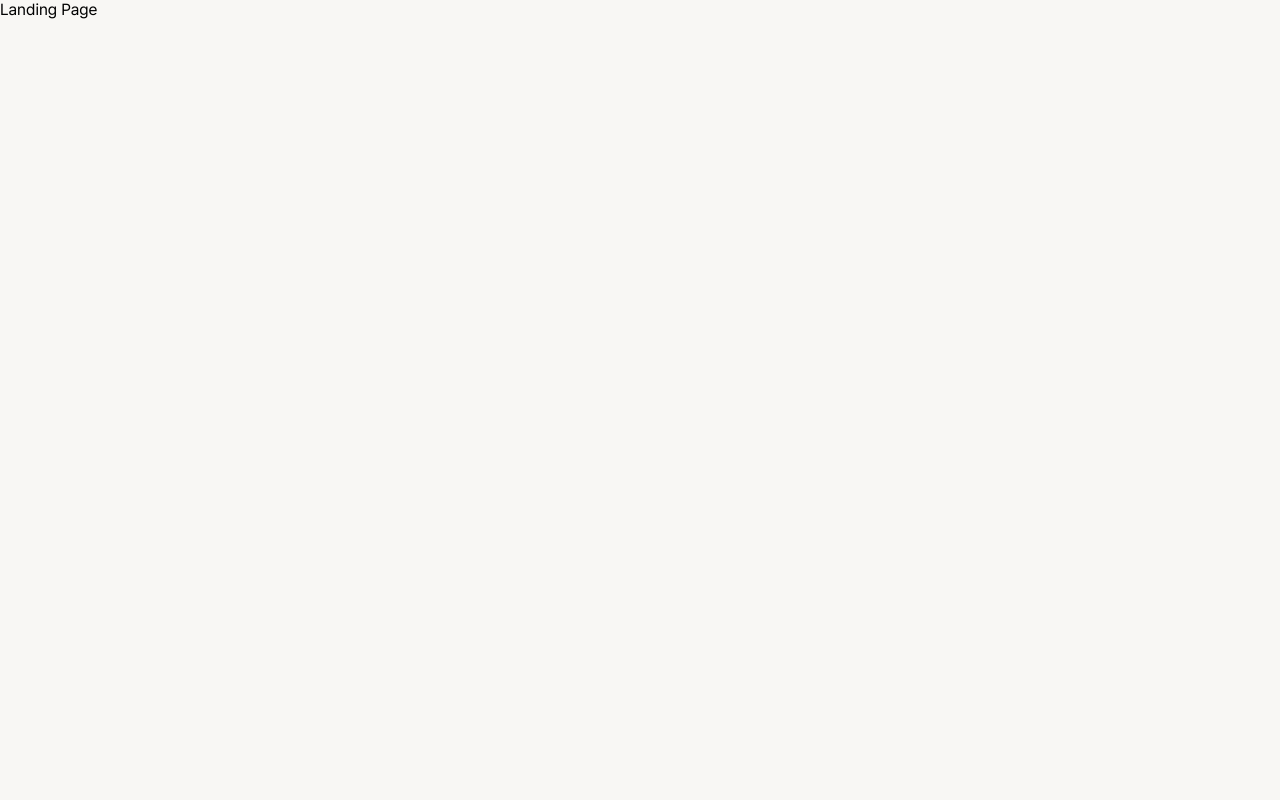
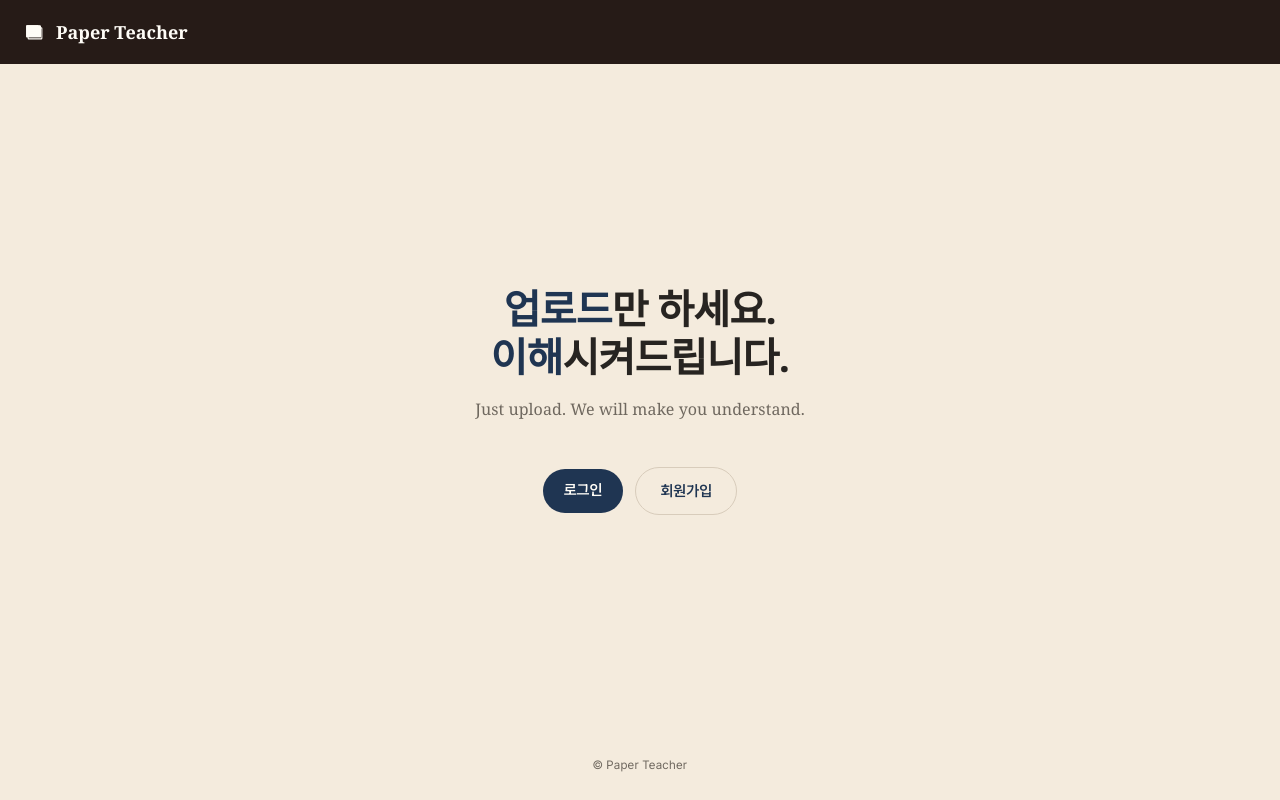
Before and after one commit to team-ymc/app, a React (Vite) app in the folder fe/: page / in a window 1280 px wide. Built offline with nearby package versions, Linux system fonts and the light colour scheme; no server answers; a web font is replaced by a local one.

Commit message:
[YMC-289] feat(fe): 랜딩 페이지 design/v1 이식

```diff
--- a/fe/src/routes/LandingPage.tsx
+++ b/fe/src/routes/LandingPage.tsx
@@ -1,8 +1,129 @@
+import { useState } from 'react';
 import { Navigate } from 'react-router';
 import { useAuth } from '../auth/AuthContext';
+import { Button } from '../design/components/Button';
+import { PaperStackMark } from '../design/components/PaperStackMark';
 
 export default function LandingPage() {
-  const { status } = useAuth();
+  const { status, startLogin, initialError } = useAuth();
+  const [signupHover, setSignupHover] = useState(false);
+
   if (status === 'authed') return <Navigate to="/library" replace />;
-  return <div>Landing Page</div>;
+
+  return (
+    <div
+      style={{
+        height: '100vh',
+        width: '100%',
+        background: 'var(--color-bg-canvas)',
+        display: 'flex',
+        flexDirection: 'column',
+        alignItems: 'center',
+        justifyContent: 'center',
+        fontFamily: 'var(--font-sans)',
+        boxSizing: 'border-box',
+        position: 'relative',
+        overflow: 'hidden',
+      }}
+    >
+      {/* top bar, consistent with bookshelf/study pages */}
+      <div
+        style={{
+          position: 'fixed',
+          top: 0,
+          left: 0,
+          right: 0,
+          height: '64px',
+          background: 'var(--color-bg-walnut)',
+          color: 'var(--color-on-dark)',
+          display: 'flex',
+          alignItems: 'center',
+          justifyContent: 'space-between',
+          padding: '0 24px',
+          fontFamily: 'var(--font-sans)',
+          boxSizing: 'border-box',
+          zIndex: 5,
+        }}
+      >
+        <div style={{ display: 'flex', alignItems: 'center', gap: '10px', flexShrink: 0 }}>
+          <PaperStackMark size={22} color="var(--color-on-dark)" />
+          <span style={{ fontFamily: 'var(--font-serif)', fontWeight: 600, fontSize: '18px', whiteSpace: 'nowrap' }}>
+            Paper Teacher
+          </span>
+        </div>
+      </div>
+
+      <div
+        style={{
+          display: 'flex',
+          flexDirection: 'column',
+          alignItems: 'center',
+          gap: '36px',
+          padding: '32px',
+          maxWidth: '480px',
+          textAlign: 'center',
+          position: 'relative',
+        }}
+      >
+        <div style={{ display: 'flex', flexDirection: 'column', gap: '16px', fontFamily: 'var(--font-serif)', color: 'var(--color-text-heading)' }}>
+          <div
+            style={{
+              fontSize: 'var(--display-lg-size)',
+              fontWeight: 'var(--display-lg-weight)',
+              lineHeight: 'var(--display-lg-line)',
+              letterSpacing: 'var(--display-lg-tracking)',
+            }}
+          >
+            <span style={{ color: 'var(--color-primary)' }}>업로드</span>만 하세요.
+            <br />
+            <span style={{ color: 'var(--color-primary)' }}>이해</span>시켜드립니다.
+          </div>
+          <div style={{ fontSize: '16px', fontWeight: 400, lineHeight: 1.6, color: 'var(--color-text-muted)', letterSpacing: '0.005em' }}>
+            Just upload. We will make you understand.
+          </div>
+        </div>
+
+        {initialError && (
+          <div style={{ fontFamily: 'var(--font-sans)', fontSize: 'var(--ui-body-size)', color: 'var(--color-danger)' }}>
+            {initialError}
+          </div>
+        )}
+
+        <div style={{ display: 'flex', alignItems: 'center', gap: '12px', marginTop: '8px' }}>
+          <Button variant="primary" onClick={startLogin}>
+            <span style={{ whiteSpace: 'nowrap' }}>로그인</span>
+          </Button>
+          <button
+            type="button"
+            onClick={startLogin}
+            onMouseEnter={() => setSignupHover(true)}
+            onMouseLeave={() => setSignupHover(false)}
+            style={{
+              display: 'inline-flex',
+              alignItems: 'center',
+              justifyContent: 'center',
+              height: '48px',
+              padding: '0 24px',
+              background: signupHover ? 'var(--color-primary-subtle)' : 'transparent',
+              color: 'var(--color-primary)',
+              fontFamily: 'var(--font-sans)',
+              fontSize: 'var(--ui-strong-size)',
+              fontWeight: 'var(--ui-strong-weight)',
+              borderRadius: 'var(--radius-pill)',
+              border: signupHover ? '1px solid var(--color-primary)' : '1px solid var(--color-border)',
+              cursor: 'pointer',
+              transition: 'border-color 150ms ease, background 150ms ease',
+              whiteSpace: 'nowrap',
+            }}
+          >
+            회원가입
+          </button>
+        </div>
+      </div>
+
+      <div style={{ position: 'absolute', bottom: '28px', fontFamily: 'var(--font-sans)', fontSize: '12px', color: 'var(--color-text-muted)', letterSpacing: '0.02em' }}>
+        © Paper Teacher
+      </div>
+    </div>
+  );
 }
```
